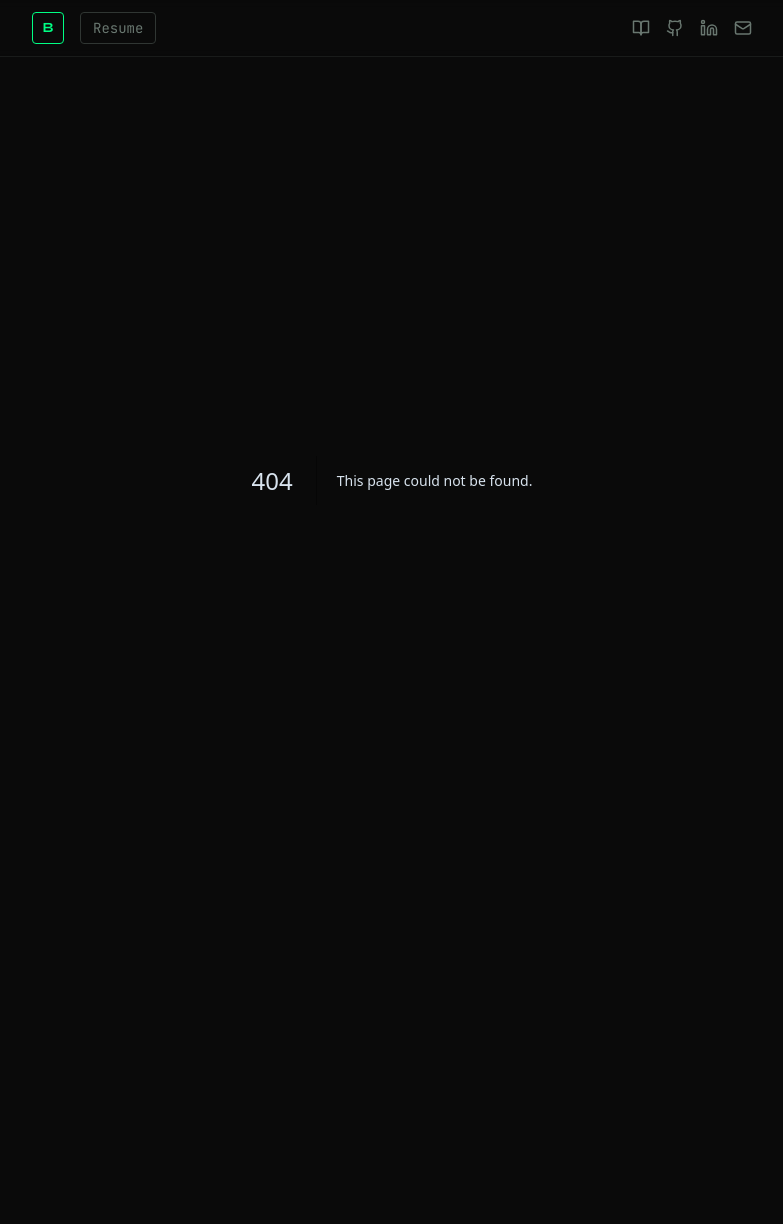
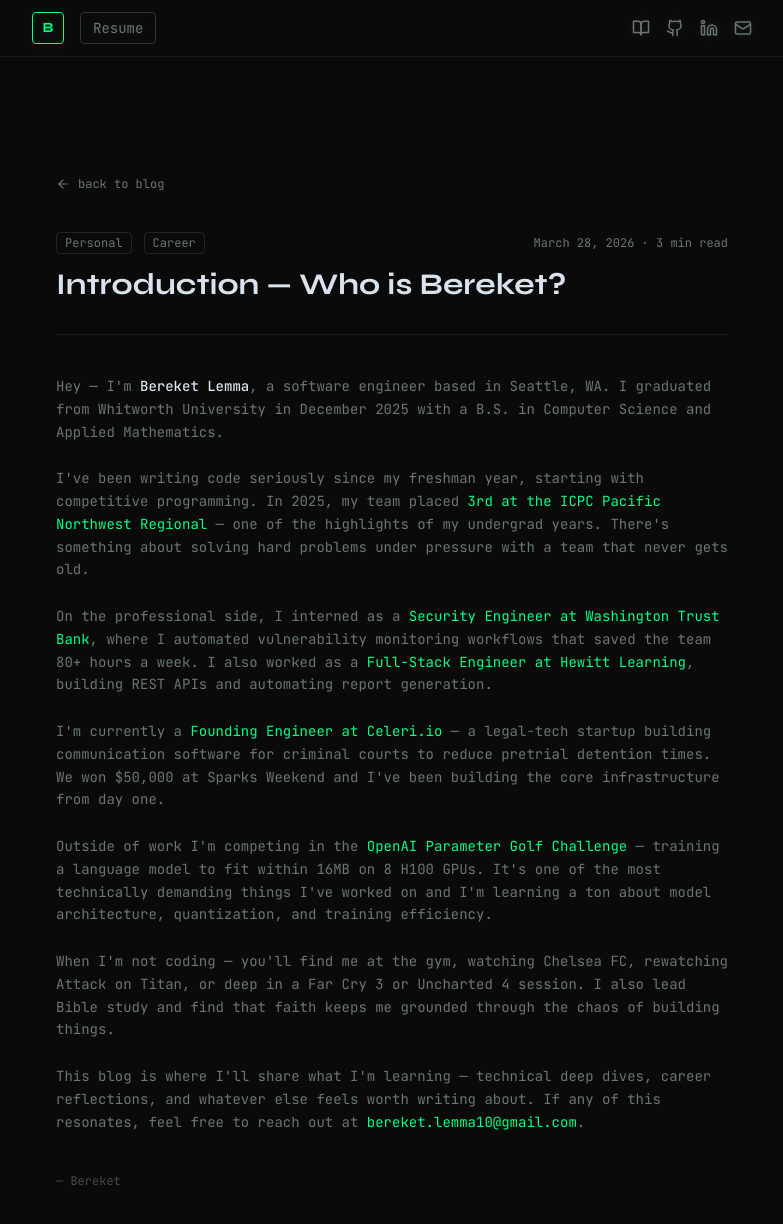
Before and after one commit to bereketlemma/bereket-portfolio, a Next.js app: page /blog/introduction in a window 1280 px wide. Before the commit this address had no page. Shown: the top 1224 px of the page, without its empty margins (248-1031 px from the left). Before the commit the page ends 880 px from the top, so only its background shows below. Built offline with nearby package versions, Linux system fonts and the light colour scheme.

Commit message:
feat: introduction blog post

```diff
--- /dev/null
+++ b/app/blog/introduction/page.tsx
@@ -0,0 +1,85 @@
+import Link from "next/link"
+import { ArrowLeft } from "lucide-react"
+
+export default function IntroductionPost() {
+  return (
+    <main className="mx-auto max-w-3xl px-6 py-24">
+
+      {/* Back */}
+      <Link
+        href="/blog"
+        className="mb-10 flex items-center gap-2 font-mono text-xs text-muted-foreground hover:text-accent transition-colors"
+      >
+        <ArrowLeft size={14} />
+        back to blog
+      </Link>
+
+      {/* Header */}
+      <div className="mb-8">
+        <div className="mb-3 flex items-center gap-3">
+          <span className="rounded border border-border/60 px-2 py-0.5 font-mono text-xs text-muted-foreground">Personal</span>
+          <span className="rounded border border-border/60 px-2 py-0.5 font-mono text-xs text-muted-foreground">Career</span>
+          <span className="font-mono text-xs text-muted-foreground ml-auto">March 28, 2026 · 3 min read</span>
+        </div>
+        <h1 className="font-syne text-3xl font-bold text-foreground">
+          Introduction — Who is Bereket?
+        </h1>
+      </div>
+
+      <div className="h-px w-full bg-border/40 mb-10" />
+
+      {/* Content */}
+      <div className="flex flex-col gap-6 text-sm leading-relaxed text-muted-foreground">
+
+        <p>
+          Hey — I'm <span className="text-foreground font-medium">Bereket Lemma</span>, a software engineer based in Seattle, WA.
+          I graduated from Whitworth University in December 2025 with a B.S. in Computer Science and Applied Mathematics.
+        </p>
+
+        <p>
+          I've been writing code seriously since my freshman year, starting with competitive programming.
+          In 2025, my team placed <span className="text-accent">3rd at the ICPC Pacific Northwest Regional</span> — one of the highlights of my undergrad years.
+          There's something about solving hard problems under pressure with a team that never gets old.
+        </p>
+
+        <p>
+          On the professional side, I interned as a <span className="text-accent">Security Engineer at Washington Trust Bank</span>,
+          where I automated vulnerability monitoring workflows that saved the team 80+ hours a week.
+          I also worked as a <span className="text-accent">Full-Stack Engineer at Hewitt Learning</span>, building REST APIs and automating report generation.
+        </p>
+
+        <p>
+          I'm currently a <span className="text-accent">Founding Engineer at Celeri.io</span> — a legal-tech startup building
+          communication software for criminal courts to reduce pretrial detention times. We won $50,000 at Sparks Weekend and
+          I've been building the core infrastructure from day one.
+        </p>
+
+        <p>
+          Outside of work I'm competing in the <span className="text-accent">OpenAI Parameter Golf Challenge</span> — training a
+          language model to fit within 16MB on 8 H100 GPUs. It's one of the most technically demanding things I've worked on
+          and I'm learning a ton about model architecture, quantization, and training efficiency.
+        </p>
+
+        <p>
+          When I'm not coding — you'll find me at the gym, watching Chelsea FC, rewatching Attack on Titan,
+          or deep in a Far Cry 3 or Uncharted 4 session. I also lead Bible study and find that faith keeps me grounded
+          through the chaos of building things.
+        </p>
+
+        <p>
+          This blog is where I'll share what I'm learning — technical deep dives, career reflections, and whatever
+          else feels worth writing about. If any of this resonates, feel free to reach out at{" "}
+          <a href="mailto:bereket.lemma10@gmail.com" className="text-accent hover:underline">
+            bereket.lemma10@gmail.com
+          </a>.
+        </p>
+
+        <p className="font-mono text-xs text-muted-foreground/60 mt-4">
+          — Bereket
+        </p>
+
+      </div>
+
+    </main>
+  )
+}
```
